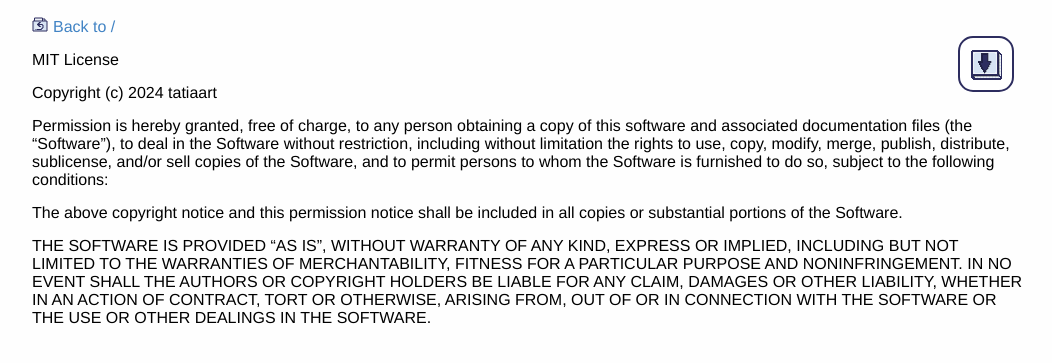
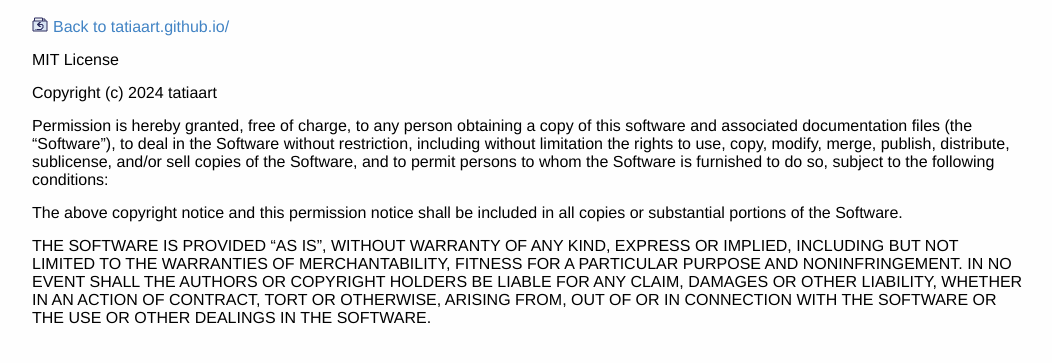
Before and after one commit to tatiaart/tatiaart.github.io, a Jekyll site: the page built from LICENSE.md, in a window 1280 px wide. Shown: the top 363 px of the page, without its empty margins (112-1164 px from the left). Built offline with Jekyll 4.4.1, drawn with Linux system fonts in a browser that asks for light colours; nearby versions of some CDN libraries.

Commit message:
Fixed nav

```diff
--- a/_layouts/default.html
+++ b/_layouts/default.html
@@ -4,9 +4,15 @@
     <meta charset="utf-8">
     <title>{{ page.title }}</title>
     <link rel="stylesheet" href="/markdown.css" type="text/css">
+    <script src="https://cdnjs.cloudflare.com/ajax/libs/highlight.js/11.9.0/highlight.min.js"></script>
   </head>
   <body>
-    <a href = "{{page.dir}}">Back to {{page.dir}}</a>
-    {{ content }}
+    <script>hljs.highlightAll();</script>
+    {% if page.dir.size > 1 %}
+    {% assign backdir = page.dir | split: "" | reverse | join: "" | remove_first: "/" | split: "" | reverse | join: "" %}
+    {% else %}
+    {% assign backdir = page.dir%}
+    {% endif %}
+    <img src = "/foldback.png" class="fileicon"width = 16px height = 16px><a href = "{{backdir}}" title="Go Back">Back to tatiaart.github.io{{backdir}}</a><br>{{ content }}
   </body>
 </html>
--- a/_layouts/example.html
+++ b/_layouts/example.html
@@ -8,7 +8,10 @@
   </head>
   <body>
     <script>hljs.highlightAll();</script>
-    <img src = "/foldback.png" class="fileicon"width = 16px height = 16px><a href = {{page.dir}}.. title="Go Back">Back to {{page.dir}}</a><br>
+    {% assign fullpath = page.dir | split: "/"%}
+    {% assign lastpath = fullpath | last%}
+    {%assign backpath = page.dir | remove_first:lastpath | split: "" | reverse | join: "" | remove_first: "//"  | split: "" | reverse | join: ""%}
+    <img src = "/foldback.png" class="fileicon"width = 16px height = 16px><a href = "{{backpath}}" title="Go Back">Back to tatiaart.github.io{{backpath}}</a><br>
     <a href = {{page.dir | split: "" | reverse | join: "" | remove_first: "/" | split: "" | reverse | join: ""}}.zip title="Click to download" class="download_link">
       <div>
       <img src="/download.png" width = 32px height = 32px>
--- a/index.html
+++ b/index.html
@@ -12,8 +12,8 @@ layout: folder
 <a href = /logoKatedry.png title="Download logoKatedry.png"><div id="logoKatedry.png" class="file_link"><img src = "/file.png" class="fileicon"width = 16px height = 16px>logoKatedry.png<span class="filesize">png file   17.0 KB</span></div></a>
 <a href = /dir.png title="Download dir.png"><div id="dir.png" class="file_link"><img src = "/file.png" class="fileicon"width = 16px height = 16px>dir.png<span class="filesize">png file  722.0 B </span></div></a>
 <a href = /index.html title="View index.html"><div id="index.html" class="file_link"><img src = "/html.png" class="fileicon"width = 16px height = 16px>index.html<span class="filesize">html file    4.2 KB</span></div></a>
-<a href = /404.html title="View 404.html"><div id="404.html" class="file_link"><img src = "/html.png" class="fileicon"width = 16px height = 16px>404.html<span class="filesize">html file  588.0 B </span></div></a>
+<a href = /404.html title="View 404.html"><div id="404.html" class="file_link"><img src = "/html.png" class="fileicon"width = 16px height = 16px>404.html<span class="filesize">html file  842.0 B </span></div></a>
 <a href = /package_definition.xml title="Download package_definition.xml"><div id="package_definition.xml" class="file_link"><img src = "/file.png" class="fileicon"width = 16px height = 16px>package_definition.xml<span class="filesize">xml file  243.0 B </span></div></a>
 <a href = /markdown.css title="Download markdown.css"><div id="markdown.css" class="file_link"><img src = "/file.png" class="fileicon"width = 16px height = 16px>markdown.css<span class="filesize">css file    4.9 KB</span></div></a>
 <a href = /download.png title="Download download.png"><div id="download.png" class="file_link"><img src = "/file.png" class="fileicon"width = 16px height = 16px>download.png<span class="filesize">png file  855.0 B </span></div></a>
-<a href = /LICENSE.html title="View LICENSE.html"><div id="LICENSE.html" class="file_link"><img src = "/html.png" class="fileicon"width = 16px height = 16px>LICENSE.html<span class="filesize">html file    1.7 KB</span></div></a>
+<a href = /LICENSE.html title="View LICENSE.html"><div id="LICENSE.html" class="file_link"><img src = "/html.png" class="fileicon"width = 16px height = 16px>LICENSE.html<span class="filesize">html file    1.5 KB</span></div></a>
```
Also changed, not shown: LICENSE.md.
